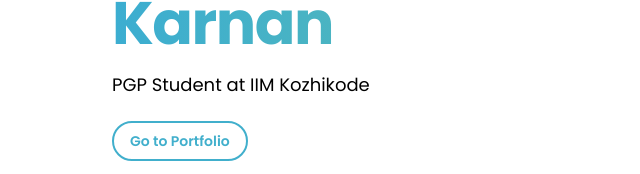
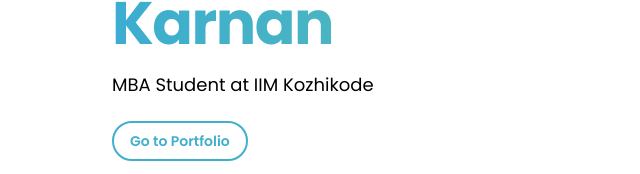
Before and after one commit to manoranjan99/manoranjan-website, a website: page src/home.html in a window 1280 px wide. Shown: the part 287-461 px from the top of the page, 0-640 px from the left. Drawn offline with Linux system fonts and the light colour scheme.

Commit message:
renamed PGP to MBA

```diff
--- a/src/home.html
+++ b/src/home.html
@@ -97,7 +97,7 @@
 
                 <div class="font-semibold text-[#5F5E5E] text-[32px]">Hi, I am</div>
                 <div class="text-4xl font-bold tracking-tight leading-normal sm:text-6xl"><span class=" bg-clip-text bg-gradient-to-r from-[#24A2E9] to-[#4AB4C2] text-transparent font-bold ">Manoranjan Karnan</span></div>
-                <p class="mt-[16px] text-lg leading-8">PGP Student at IIM Kozhikode</p>
+                <p class="mt-[16px] text-lg leading-8">MBA Student at IIM Kozhikode</p>
 
                 <div class="mt-5 justify-center items-center lg:justify-start lg:items-start flex gap-x-6">
                   <a href="./portfolio.html" class="rounded-full text-[10px] border-[#41AFCC] border-solid border-2 px-4 py-2 sm:text-sm font-semibold text-[#41AFCC] bg-white shadow-lg shadow-white hover:shadow-gray-400 hover:bg-gray-50 ">Go to Portfolio</a>
```
